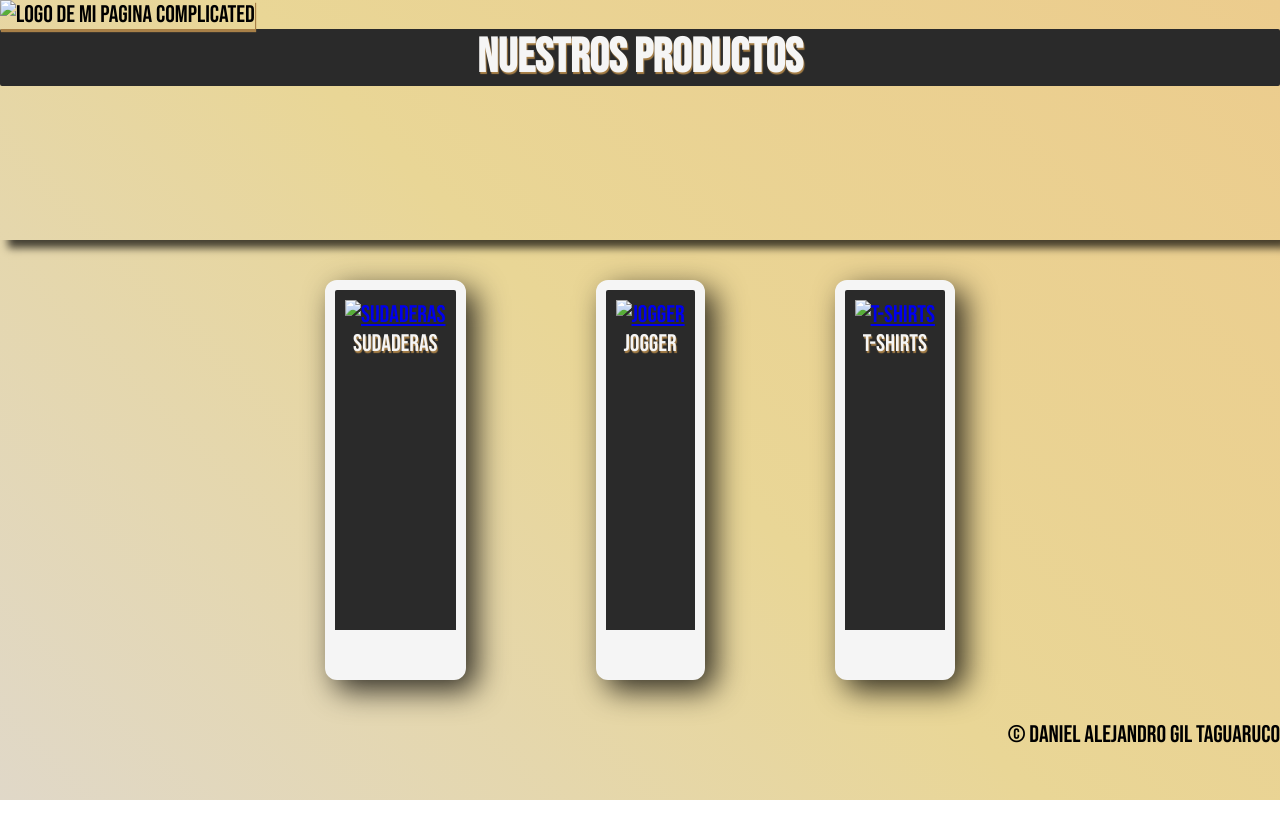
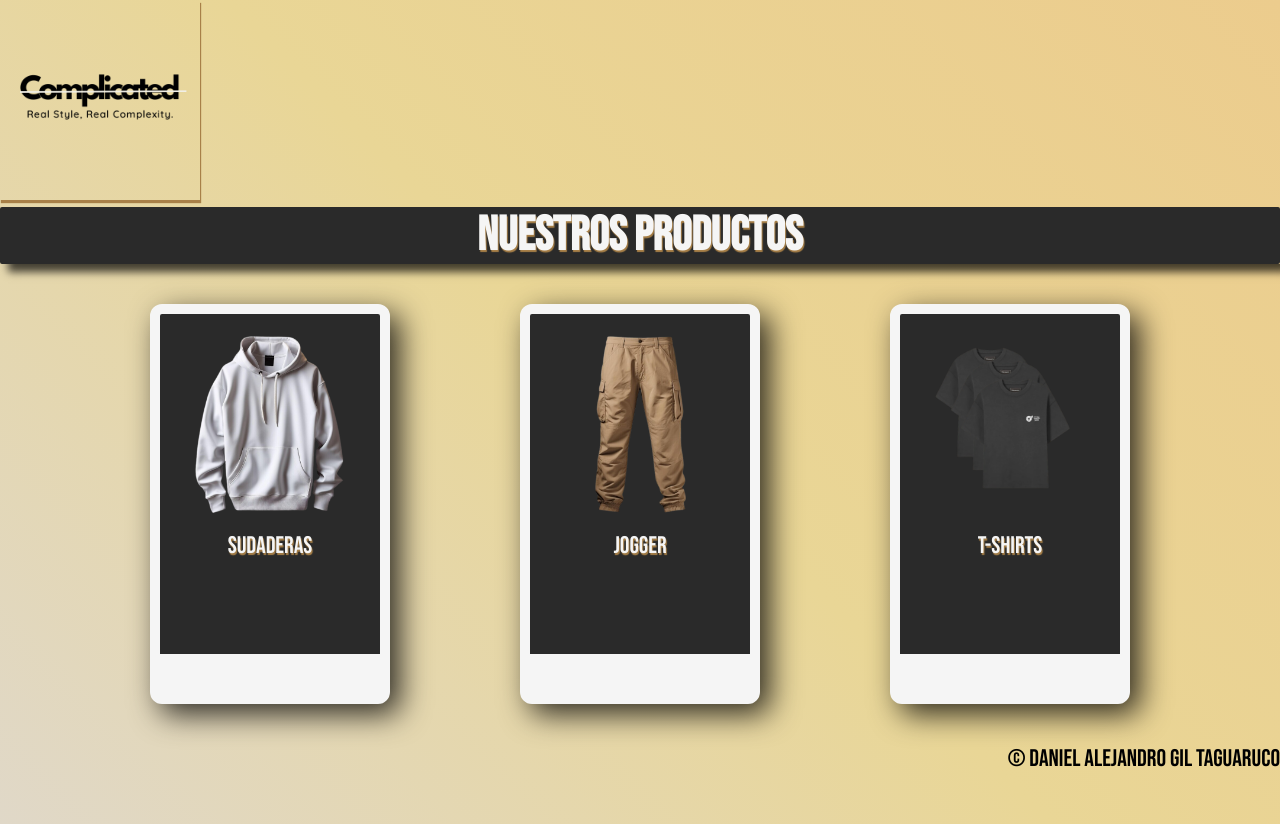
Before and after one commit to dagil23/MyFirtsWebPage, a plain HTML site: page Productos.html in a window 1280 px wide. Before the commit the page ends 800 px from the top, so only its background shows below. Drawn offline with Linux system fonts and the light colour scheme; files that its build step writes are made by us from their sources.

Commit message:
Mi primera pagina web

```diff
--- a/Productos.html
+++ b/Productos.html
@@ -4,7 +4,7 @@
 <head>
     <meta charset="UTF-8">
     <meta name="viewport" content="width=device-width, initial-scale=1.0">
-    <link rel="stylesheet" href="../CSS/Productos.css">
+    <link rel="stylesheet" href="Productos.css">
     <link rel="preconnect" href="https://fonts.gstatic.com" crossorigin>
     <link href="https://fonts.googleapis.com/css2?family=Bebas+Neue&display=swap" rel="stylesheet">
     <title>Productos</title>
@@ -12,14 +12,14 @@
 
 <body>
     <header>
-        <img src="../Imagenes/LogoComplicated.png" alt="Logo de mi pagina Complicated" class="logo">
+        <img src="LogoComplicated.png" alt="Logo de mi pagina Complicated" class="logo">
         <h1>Nuestros Productos</h1>
     </header>
     <main>
         <section>
                 <figure  class="polaroid">
                     <a href="https://www.thenorthface.es/shop/es/tnf-es/hombre-tops-sudaderas-con-capucha-y-suateres">
-                        <img src="../Imagenes/Sueter.png" alt="Sudaderas" class="productos">
+                        <img src="Sueter.png" alt="Sudaderas" class="productos">
 
                     </a>
                     <figcaption>Sudaderas</figcaption>
@@ -29,7 +29,7 @@
             <figure class="polaroid">
                 <a href="https://www.lefties.com/es/hombre/ropa/pantalones/pantalones-jogger-c1030267654.html">
 
-                    <img src="../Imagenes/Jogger.png" alt="Jogger" class="productos">
+                    <img src="Jogger.png" alt="Jogger" class="productos">
                 </a>
                 <figcaption>Jogger</figcaption>
 
@@ -37,7 +37,7 @@
             <figure class="polaroid">
                 <a href="https://nude-project.com/collections/all-products-t-shirts">
 
-                    <img src="../Imagenes/ImagenCamisa.png" alt="T-Shirts"class="productos">
+                    <img src="ImagenCamisa.png" alt="T-Shirts"class="productos">
                 </a>
                 <figcaption>T-Shirts</figcaption>
 
```
Also changed, not shown: index.html (+2 -2 lines).
